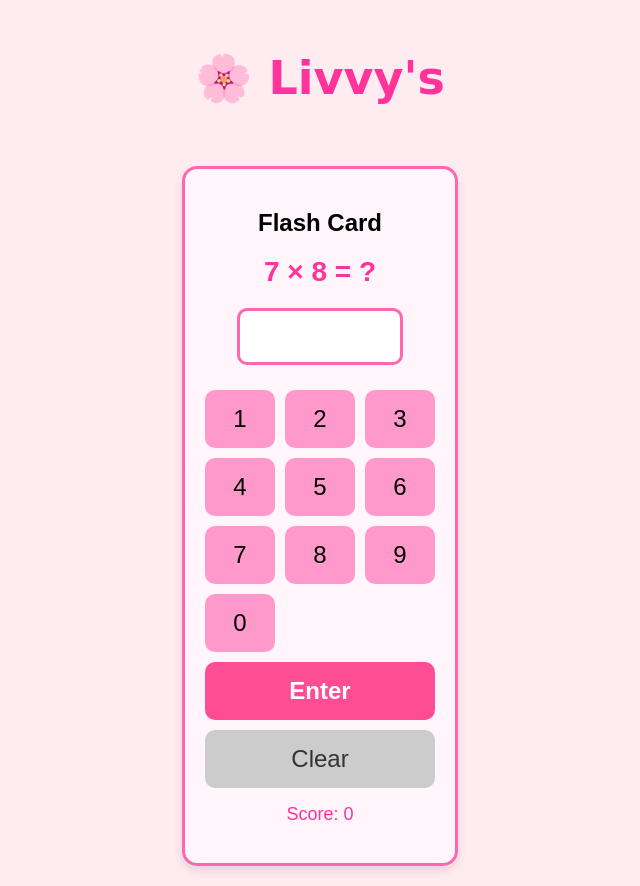
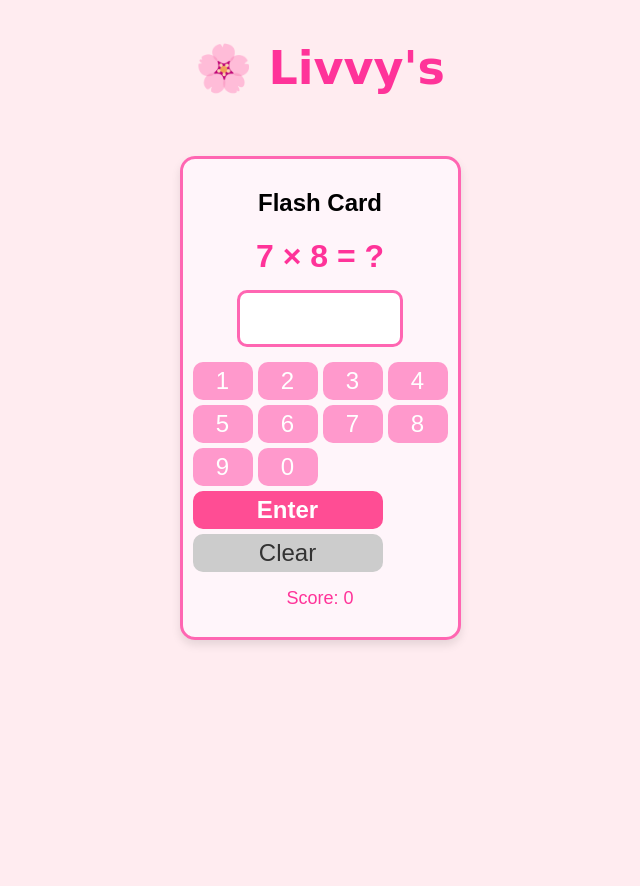
Before and after one commit to rafmirandas/livvys_flashcards, a plain HTML site: page index.html in a window 1280 px wide. Shown: the whole page, without its empty margins (320-960 px from the left). After the commit the page ends 800 px from the top, so only its background shows below. Drawn offline with Linux system fonts and the light colour scheme.

Commit message:
Update index.html

```diff
--- a/index.html
+++ b/index.html
@@ -10,7 +10,7 @@
             text-align: center;
             background-color: #ffecf0; /* Soft pink background */
             margin: 0;
-            padding: 20px;
+            padding: 10px;
         }
         h1{
             color: #ff3399;
@@ -19,7 +19,7 @@
         }
         .card {
             background: #fff5fa; /* Light pastel pink */
-            padding: 20px;
+            padding: 10px;
             border-radius: 15px;
             box-shadow: 0 5px 10px rgba(0, 0, 0, 0.1);
             display: inline-block;
@@ -29,10 +29,10 @@
         }
         h1#question {
             font-family: arial,sans-serif !important;
-            font-size: 28px;
+            font-size: 32px;
             font-weight: bold;
             color: #ff3399; /* Deep pink */
-            margin-bottom: 10px;
+            margin-bottom: 5px;
         }
         #answer {
             font-size: 26px;
@@ -47,14 +47,15 @@
         }
         .keypad {
             display: grid;
-            grid-template-columns: repeat(3, 70px);
-            gap: 10px;
+            grid-template-columns: repeat(4, 60px);
+            gap: 5px;
             justify-content: center;
-            margin-top: 15px;
+            margin-top: 5px;
         }
         .key {
+            color:#fff;
             font-size: 24px;
-            padding: 15px;
+            padding: 5px;
             background-color: #ff99cc; /* Light pink */
             border: none;
             border-radius: 10px;
```
